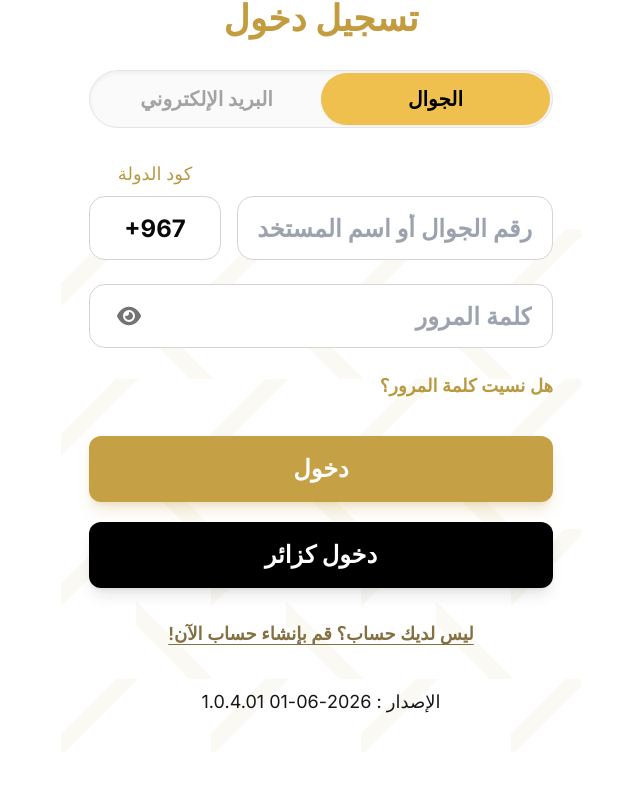
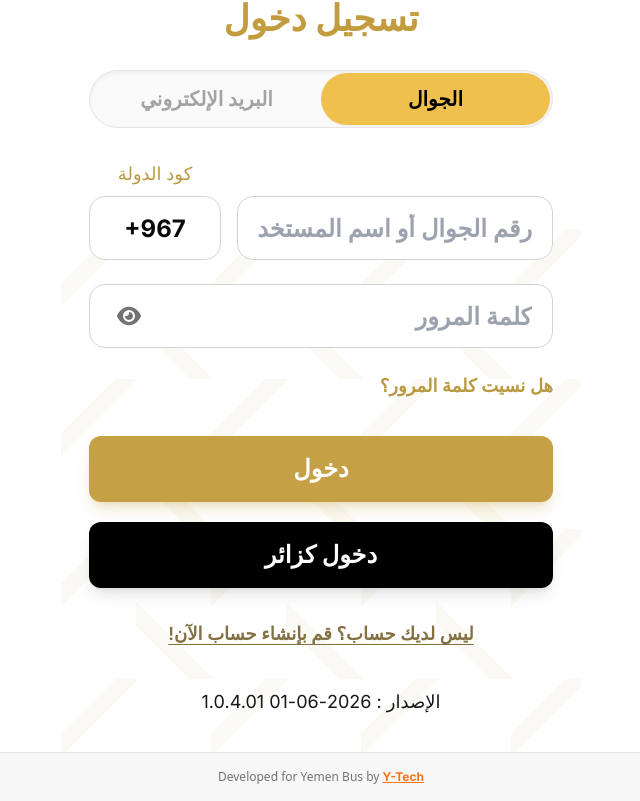
Before and after one commit to YASER-ALUMIKANI/bus-booking, a React (Vite) app: page / in a window 1280 px wide. Shown: the part 338-1139 px from the top of the page, without its empty margins (319-959 px from the left). Before the commit the page ends 1090 px from the top, so only its background shows below. Built offline with nearby package versions, Linux system fonts and the light colour scheme; no server answers.

Commit message:
add footer

```diff
--- a/src/App.jsx
+++ b/src/App.jsx
@@ -30,6 +30,18 @@ function AppShell() {
         <Route path='/admin/schedules' element={<AdminSchedules />} />
         <Route path='*' element={<Home />} />
       </Routes>
+
+      <footer className="w-full py-4 mt-auto border-t border-neutral-200 dark:border-neutral-800 bg-neutral-100/50 dark:bg-neutral-900/50 text-center text-xs text-neutral-500 dark:text-neutral-400 font-sans z-10">
+        Developed for Yemen Bus by{' '}
+        <a
+          href="https://www.linkedin.com/in/yaser-alhumikani-412042319"
+          target="_blank"
+          rel="noopener noreferrer"
+          className="text-orange-500 hover:text-orange-600 dark:text-orange-400 dark:hover:text-orange-300 transition-colors font-bold underline"
+        >
+          Y-Tech
+        </a>
+      </footer>
     </div>
   )
 }
```
